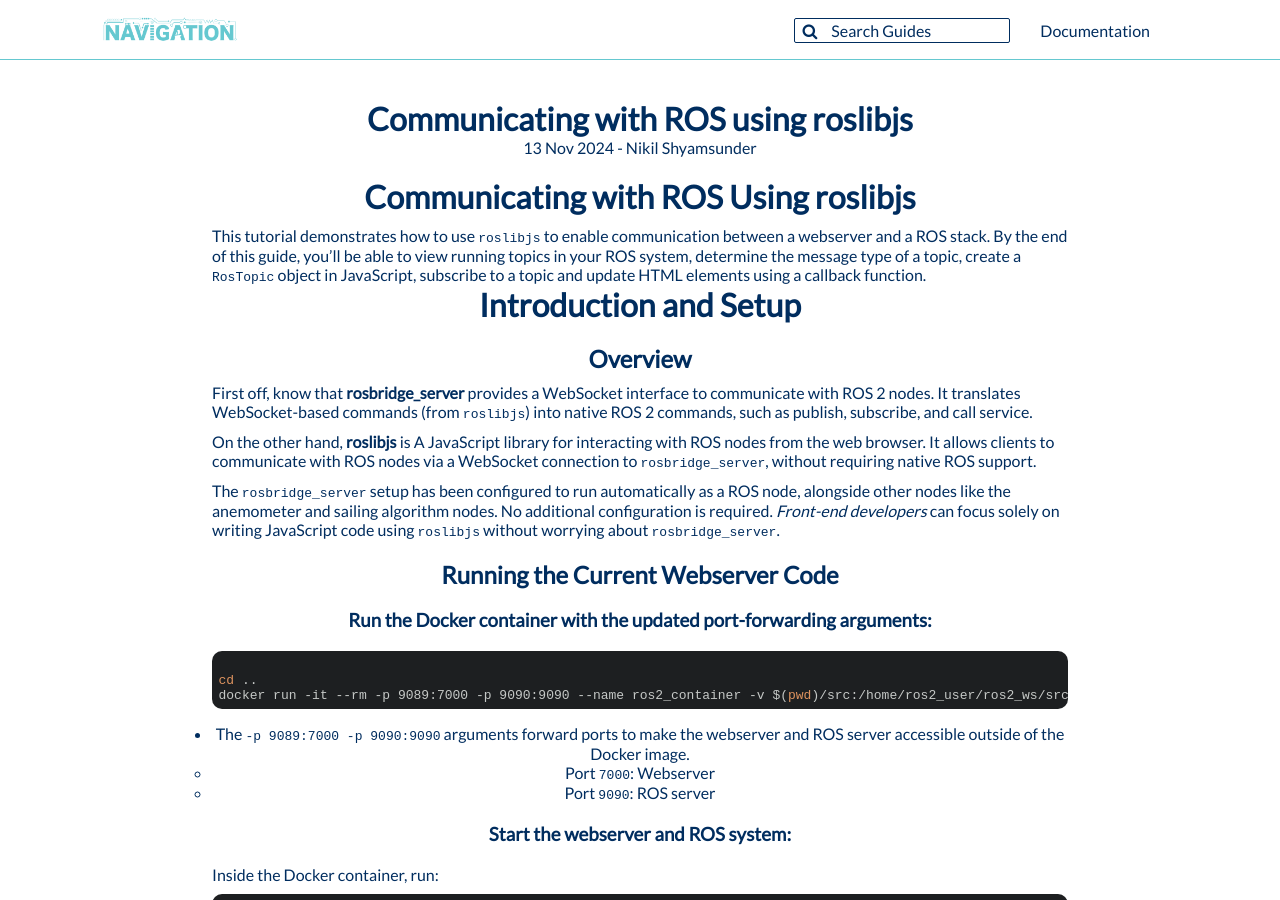
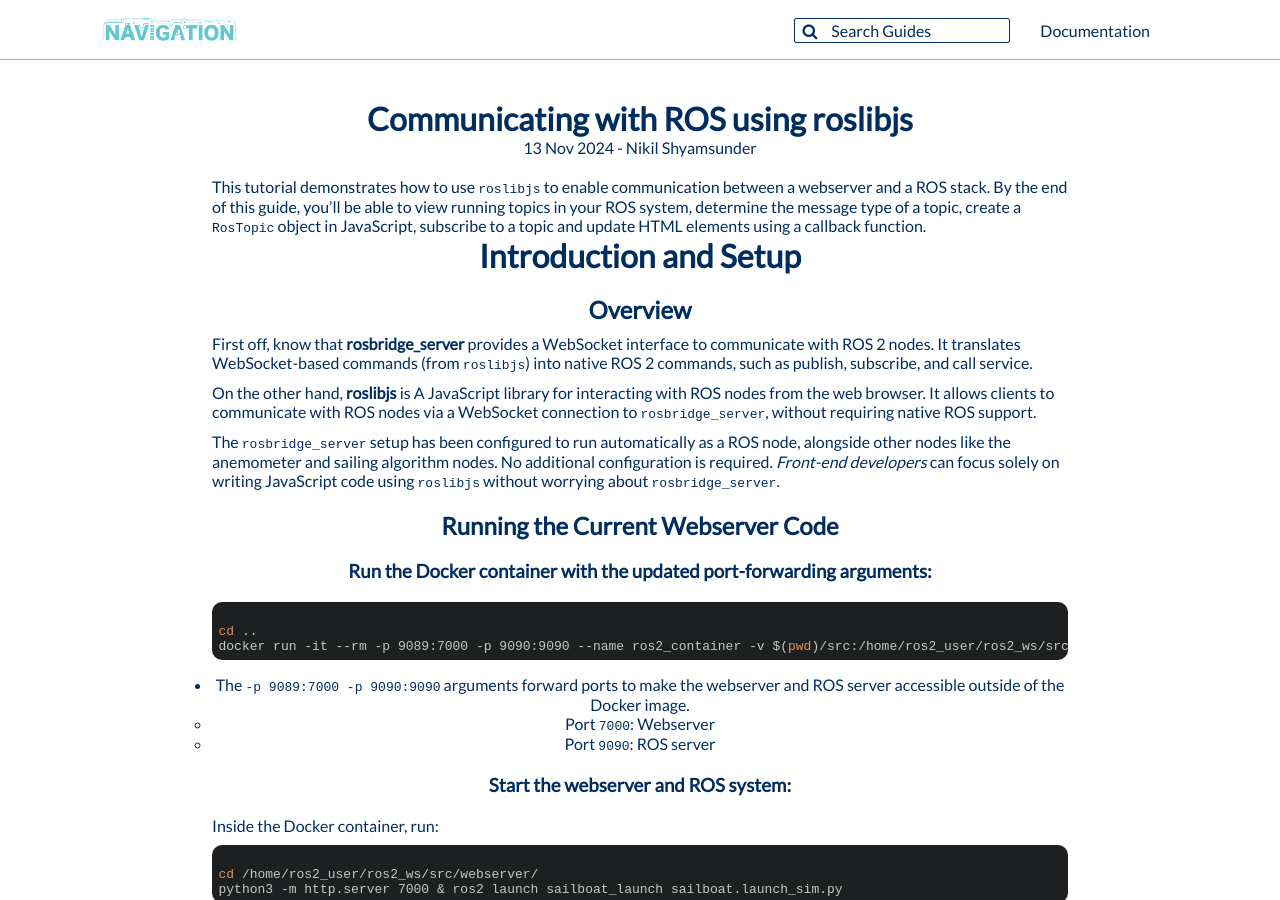
Before and after one commit to CUSail-Navigation/intrasite, a Jekyll site: the page built from _posts/2024-11-13-roslibjs.md, in a window 1280 px wide and 900 px high. Built offline with Jekyll 4.4.1, drawn with Linux system fonts in a browser that asks for light colours.

Commit message:
Remove Duplicate Title

```diff
--- a/_posts/2024-11-13-roslibjs.md
+++ b/_posts/2024-11-13-roslibjs.md
@@ -9,8 +9,6 @@ title: Communicating with ROS using roslibjs
 <link rel="stylesheet" href="{{site.baseurl}}/css/code_styles/hybrid.css">
 <script src="{{site.baseurl}}/js/highlight.pack.js"></script>
 <script>hljs.initHighlightingOnLoad();</script>
-
-# Communicating with ROS Using roslibjs
 
 This tutorial demonstrates how to use `roslibjs` to enable communication between a webserver and a ROS stack. By the end of this guide, you'll be able to view running topics in your ROS system, determine the message type of a topic, create a `RosTopic` object in JavaScript, subscribe to a topic and update HTML elements using a callback function.
 
```
